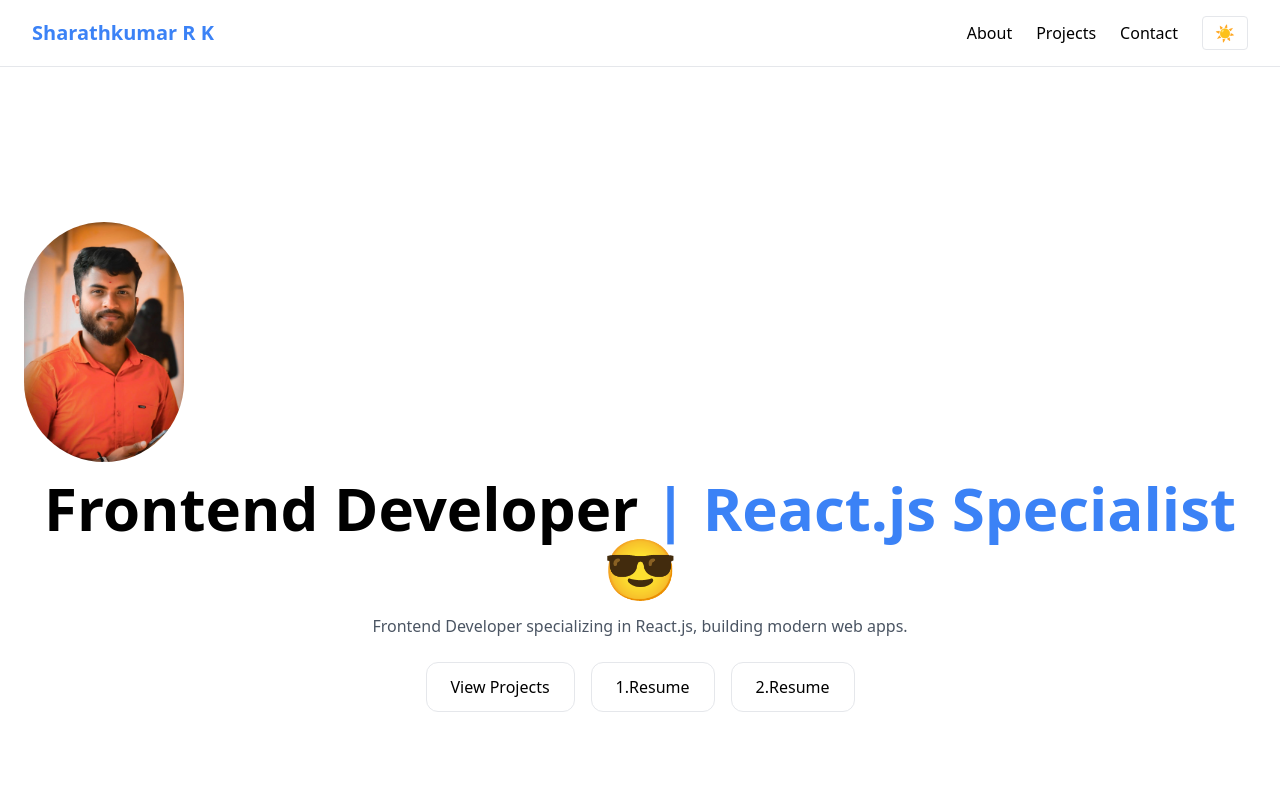
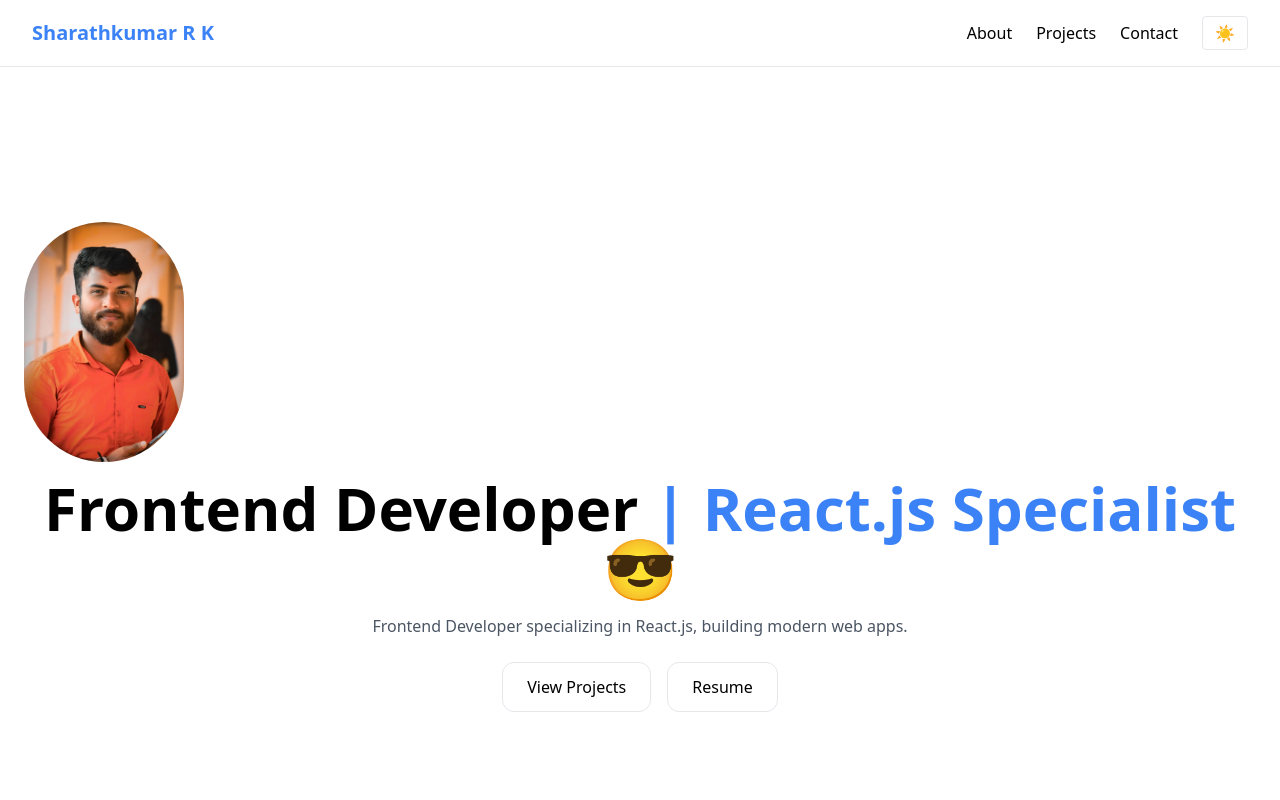
Before and after one commit to SharathkumarRK06/portfolio, a React (Vite) app: page / in a window 1280 px wide. Shown: the top 800 px of the page. Built offline with nearby package versions, Linux system fonts and the light colour scheme; the HTML template or start-up script is replaced by a standard one.

Commit message:
remove added resume

```diff
--- a/src/components/Hero.jsx
+++ b/src/components/Hero.jsx
@@ -31,13 +31,7 @@
   href="/Sharath(IT).pdf"
   target="_blank"
   className="border px-6 py-3 rounded-xl hover:bg-gray-100 dark:hover:bg-gray-800 transition">
-  1.Resume
-</a>
-<a
-  href="/Sharathkumar R K UI_UX.pdf"
-  target="_blank"
-  className="border px-6 py-3 rounded-xl hover:bg-gray-100 dark:hover:bg-gray-800 transition">
-  2.Resume
+  Resume
 </a>
       </div>
     </section>
```
Also changed, not shown: 1 other file (tests, documents, lock files or other folders).
